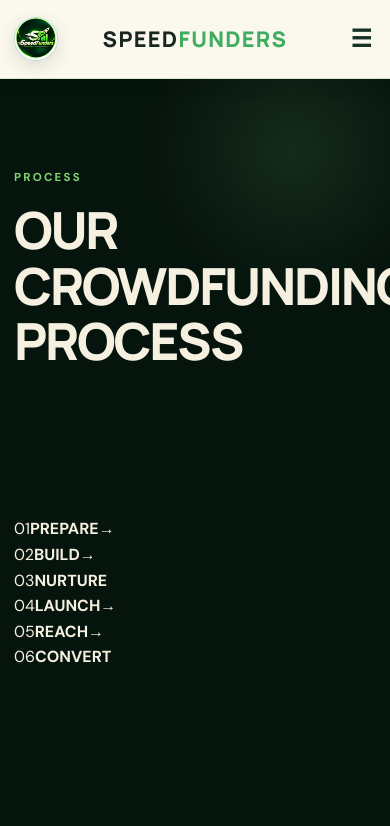
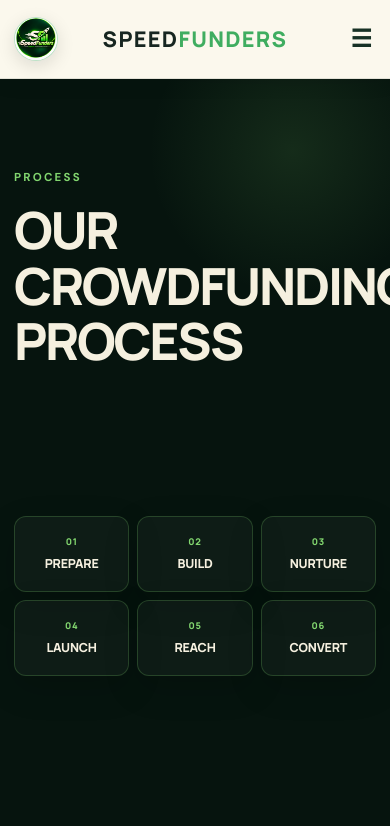
Before and after one commit to richnessofeyeno-hash/speedfunderwebsite, a Next.js app: page /process in a window 390 px wide. Shown: the top 826 px of the page. Built offline with nearby package versions, Linux system fonts and the light colour scheme.

Commit message:
Newly Upgraded process

```diff
--- a/app/globals.css
+++ b/app/globals.css
@@ -60,6 +60,53 @@
 .grid-bg{background-image:linear-gradient(rgba(255,255,255,.035) 1px,transparent 1px),linear-gradient(90deg,rgba(255,255,255,.035) 1px,transparent 1px);background-size:48px 48px}
 .cards,.pricing{display:grid;grid-template-columns:repeat(3,1fr);gap:18px}.cards.three,.pricing.three{grid-template-columns:repeat(3,1fr)}.card{background:var(--card);border:1px solid var(--line);border-radius:22px;padding:26px;transition:.25s ease}.card:hover{transform:translateY(-5px);border-color:rgba(130,214,111,.3);box-shadow:var(--shadow)}.card h3{margin:10px 0;font-family:Manrope;font-size:1.15rem}.card p{color:var(--muted);margin:0}.service-icon{width:48px;height:48px;border-radius:14px;background:rgba(130,214,111,.1);border:1px solid rgba(130,214,111,.18);display:grid;place-items:center;color:var(--green);margin-bottom:22px;font-weight:800}
 .process{display:grid;grid-template-columns:repeat(6,1fr);gap:10px;margin-bottom:30px}.stage{padding:22px 16px;border-top:2px solid var(--green);background:rgba(255,255,255,.025);border-radius:0 0 16px 16px}.stage b{font-size:.75rem;color:var(--green);letter-spacing:.12em}.stage h3{font-size:.95rem;margin:10px 0 0}
+.process-headline-section{
+  padding-top:35px;
+  padding-bottom:55px;
+}
+
+.process-headline-grid{
+  display:grid;
+  grid-template-columns:repeat(3,minmax(0,1fr));
+  gap:16px;
+  max-width:1000px;
+  margin:0 auto;
+}
+
+.process-headline-card{
+  min-height:105px;
+  padding:22px 24px;
+  border:1px solid rgba(130,214,111,.22);
+  border-radius:18px;
+  background:rgba(255,255,255,.035);
+  display:flex;
+  align-items:center;
+  gap:12px;
+  box-shadow:0 12px 35px rgba(0,0,0,.16);
+}
+
+.process-headline-card span{
+  color:var(--green);
+  font-family:Manrope,sans-serif;
+  font-size:.72rem;
+  font-weight:800;
+  letter-spacing:.12em;
+}
+
+.process-headline-card strong{
+  color:var(--cream);
+  font-family:Manrope,sans-serif;
+  font-size:1.25rem;
+  font-weight:800;
+  letter-spacing:-.025em;
+}
+
+.process-headline-card b{
+  color:var(--green);
+  font-size:1.35rem;
+  margin-left:auto;
+  font-weight:700;
+}
 .featured-campaign{display:block;min-height:310px;border-radius:26px;overflow:hidden;border:1px solid rgba(130,214,111,.25);background:linear-gradient(120deg,#0c3020,#07150e 62%,#123b29);box-shadow:var(--shadow)}.featured-campaign-copy{padding:44px;max-width:780px}.featured-campaign h3{font-family:Manrope;font-size:clamp(2rem,4vw,4rem);line-height:1.02;margin:14px 0}.featured-campaign strong{font-family:Manrope;font-size:2rem;color:var(--green)}.carousel-controls{display:flex;justify-content:space-between;align-items:center;margin-top:24px}
 .price{font-family:Manrope;font-size:3rem;font-weight:800;margin:12px 0}.featured{border-color:rgba(130,214,111,.55);background:linear-gradient(180deg,rgba(130,214,111,.1),rgba(255,255,255,.04))}
 .cta{padding:85px 0;background:linear-gradient(135deg,#0b281a,#102e20);border-block:1px solid var(--line)}.cta-box{display:flex;justify-content:space-between;gap:40px;align-items:center}.cta h2{font-size:clamp(2.4rem,5vw,4.5rem);margin:0;max-width:800px}
@@ -151,6 +198,37 @@
   .hero-brand-art{
     padding-bottom:40px;
   }
+  .process-headline-grid{
+  grid-template-columns:repeat(3,minmax(0,1fr));
+  gap:8px;
+  width:100%;
+}
+
+.process-headline-card{
+  min-width:0;
+  min-height:76px;
+  padding:12px 7px;
+  border-radius:12px;
+  gap:4px;
+  justify-content:center;
+  flex-direction:column;
+  text-align:center;
+}
+
+.process-headline-card span{
+  font-size:.58rem;
+  letter-spacing:.08em;
+}
+
+.process-headline-card strong{
+  font-size:.78rem;
+  letter-spacing:-.02em;
+  white-space:nowrap;
+}
+
+.process-headline-card b{
+  display:none;
+}
 
 .cards,
 .pricing,
```
